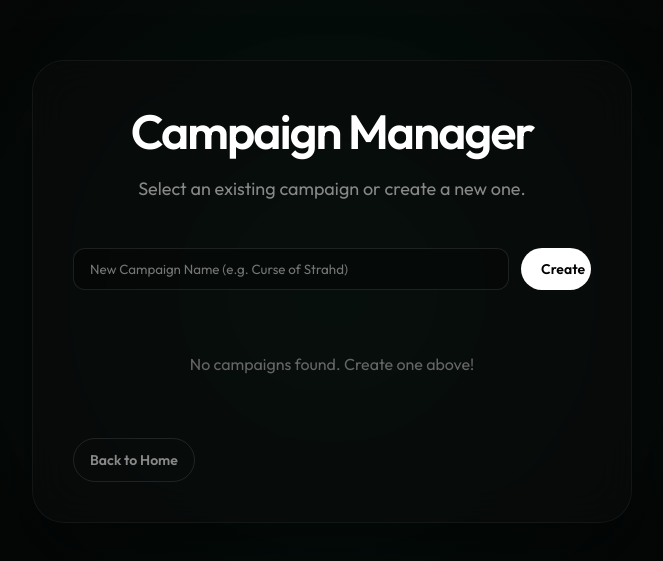
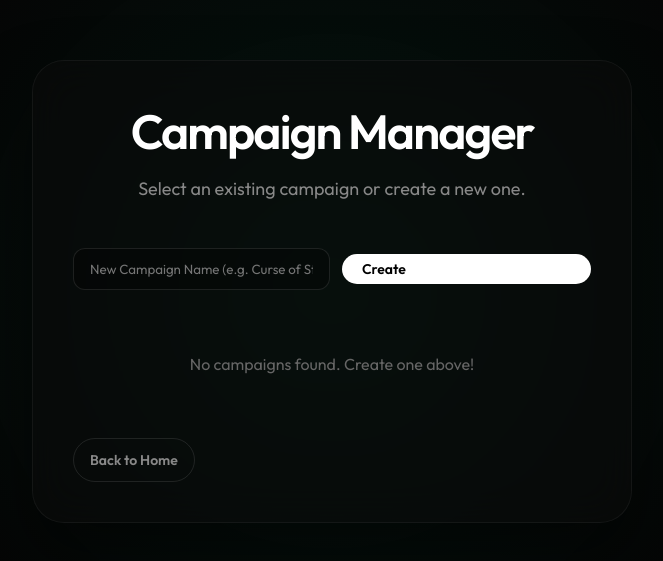
Before and after one commit to LooMeeRy/dnd-hexcrawl-map, a React (Vite) app: page /dm in a window 1280 px wide. Shown: the part 109-670 px from the top of the page, without its empty margins (308-971 px from the left). Built offline with nearby package versions, Linux system fonts and the light colour scheme.

Commit message:
style: fix Create button alignment

```diff
--- a/src/views/DMView.jsx
+++ b/src/views/DMView.jsx
@@ -38,17 +38,17 @@ export default function DMView() {
         <h1 style={{ textAlign: 'center' }}>Campaign Manager</h1>
         <p style={{ textAlign: 'center' }}>Select an existing campaign or create a new one.</p>
 
-        <div style={{ display: 'flex', gap: '12px', marginBottom: '32px' }}>
+        <div style={{ display: 'flex', gap: '12px', marginBottom: '32px', alignItems: 'center', justifyContent: 'center' }}>
           <input
             type="text"
             placeholder="New Campaign Name (e.g. Curse of Strahd)"
             value={newCampaignName}
             onChange={e => setNewCampaignName(e.target.value)}
             className="room-input"
-            style={{ marginBottom: 0 }}
+            style={{ marginBottom: 0, flex: 1 }}
           />
-          <button className="primary-btn" onClick={createCampaign} style={{ whiteSpace: 'nowrap' }}>
-            <span>Create</span>
+          <button className="primary-btn" onClick={createCampaign} style={{ whiteSpace: 'nowrap', margin: 0, height: '100%' }}>
+            Create
           </button>
         </div>
 
```
